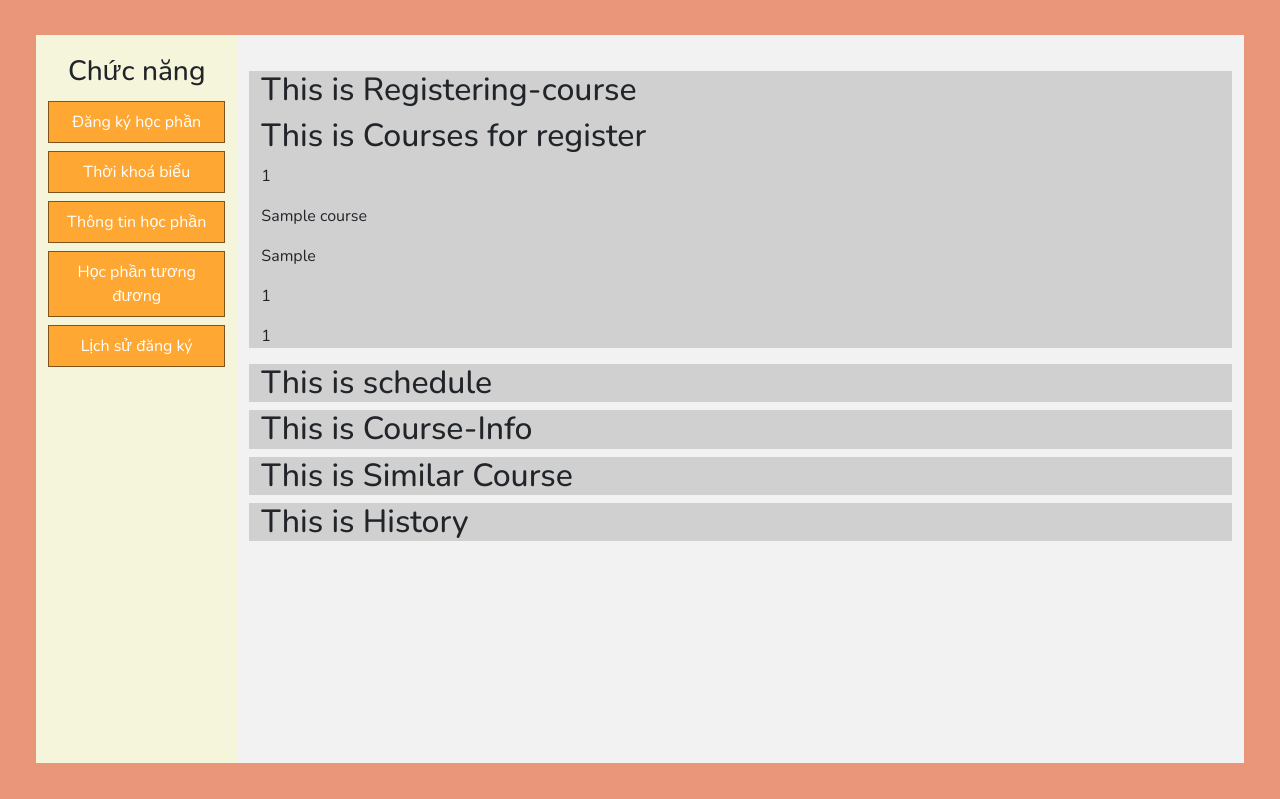
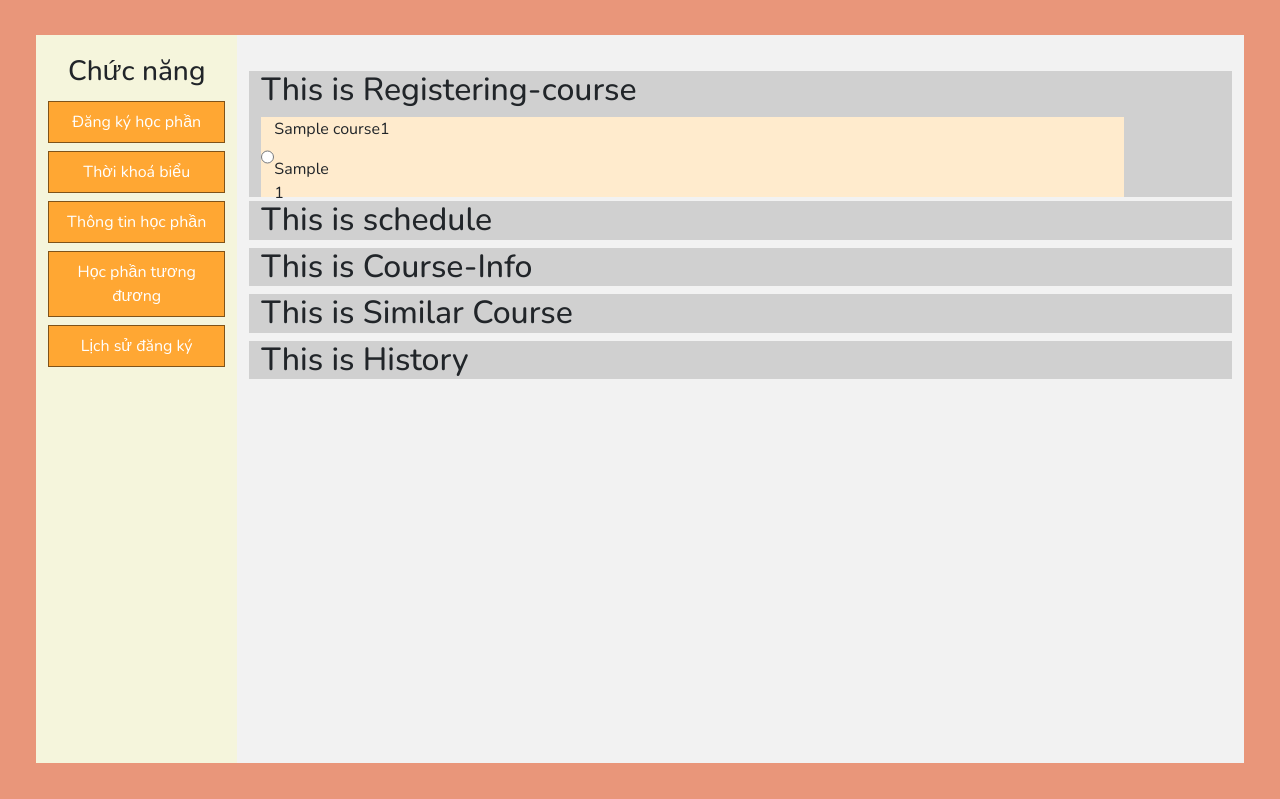
Before and after one commit to MarcoPhanVu/WebDangKyHocPhan, a PHP site: page /wallet-manager/ in a window 1280 px wide. Shown: the part 317-1116 px from the top of the page. Run offline with PHP 8.4, Linux system fonts and the light colour scheme; tables that the repository leaves empty hold one stand-in row (values such as "Sample post"); grey boxes are pictures that could not be loaded.

Commit message:
finish separate different courseGroup

```diff
--- a/pages/components/course-item.php
+++ b/pages/components/course-item.php
@@ -1,11 +1,20 @@
-<div class="course">
-    <h2 class="title">This is Courses for register</h2>
-    <?php
-        echo "<p>$courseID</p>";
-        echo "<p>$courseName</p>";
-        echo "<p>$courseType</p>";
-        echo "<p>$facultyID</p>";
-        echo "<p>$lecturerID</p>";
-    ?>
+<!-- <div class="course"> -->
+    <?php $courseSingleID = substr($courseID, 0, strlen($courseID) - 2); ?>
 
-</div>
+    <label class="course-selector flex" for="<?php echo $courseID; ?>">
+        <input type="radio" id="<?php echo $courseID; ?>" name="available-course-for-<?php echo $courseSingleID; ?>">
+        <div class="info-container">
+            <?php
+                echo '<div class="main-info flex flex-row">';
+                    echo "<p>$courseName</p>";
+                    echo "<p>$courseID</p>";
+                echo '</div>';
+                echo "<div>$courseType</div>";
+                // echo "<div>$facultyID</div>";
+                echo "<div>$lecturerID</div>";
+            ?>
+        </div>
+    </label>
+
+
+<!-- </div> -->
--- a/pages/registering-course.php
+++ b/pages/registering-course.php
@@ -1,8 +1,11 @@
 <div class="displayer container" data-destination="registering-course">
     <h2 class="title">This is Registering-course</h2>
 
+
+
     <?php
         $data_query = "SELECT * FROM course";
+        // $data_query = "SELECT * FROM course WHERE courseID LIKE 'COMP13%'";
         $data_query_result = mysqli_query($connection, $data_query);
 
         $course_list = mysqli_fetch_all($data_query_result, MYSQLI_ASSOC);
@@ -13,7 +16,6 @@
         // echo (gettype($course_list[12]["courseID"]));
 
         foreach ($course_list as $course) {
-            // echo "some shits";
             $courseID = $course["courseID"];
             $courseName = $course["courseName"];
             $courseType = $course["courseType"];
--- /dev/null
+++ b/styles/course-avail-list.css
@@ -0,0 +1,19 @@
+.course-selector {
+    position: relative;
+    width: 90%;
+    height: 80px;
+    background-color: blanchedalmond;
+    margin-bottom: 4px;
+    cursor: pointer;
+    display: flex;
+    flex-direction: row;
+}
+
+.course-selector:hover {
+    background-color: rgb(255, 211, 145);
+}
+
+.course-selector > .info-container > .main-info {
+    display: flex;
+    background-color: rgb(211, 198, 251)6, 210);
+}
--- a/styles/main.css
+++ b/styles/main.css
@@ -1,5 +1,6 @@
 @import url('https://fonts.googleapis.com/css2?family=Nunito:wght@200;300;400;500;600;700;800&display=swap');
 
+@import url("./course-avail-list.css");
 
 * {
 	padding: 0;
@@ -10,11 +11,11 @@
 
 
 
+
 /* CUSTOM */
 .hidden {
 	display: none;
 }
-
 
 
 
```
